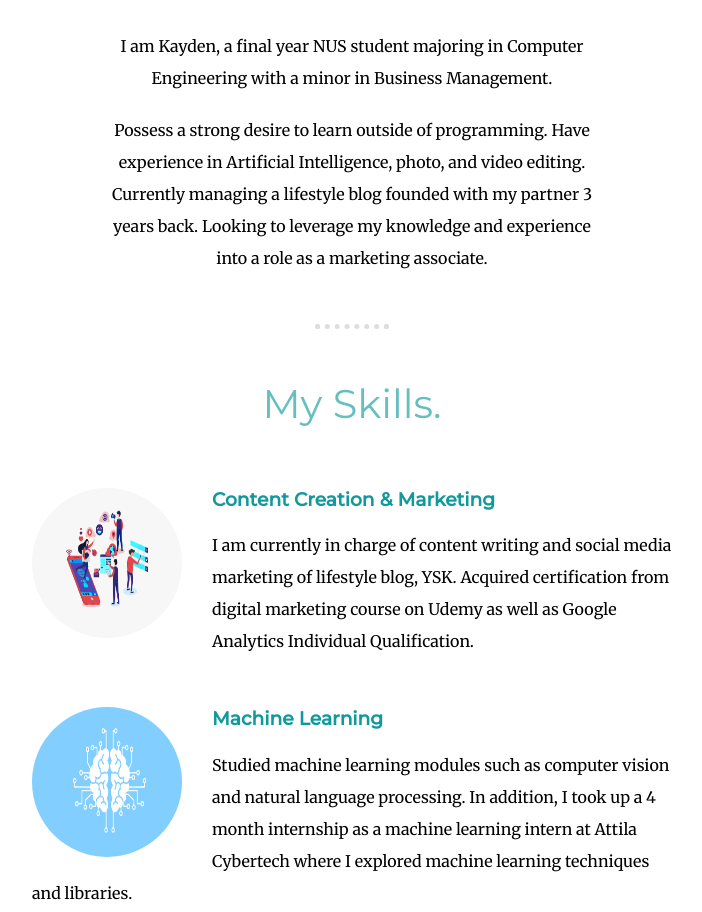
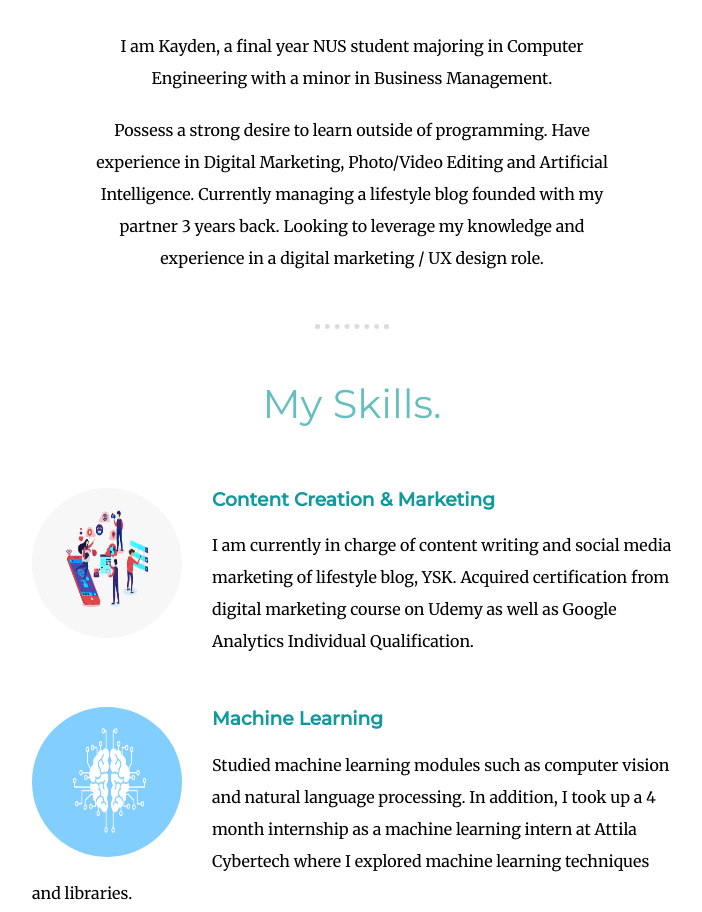
Before and after one commit to Shengkok/Resume, a plain HTML site: page docs/index.html in a window 1280 px wide. Shown: the part 1194-2106 px from the top of the page, without its empty margins (288-990 px from the left). Drawn offline with Linux system fonts and the light colour scheme.

Commit message:
Update index.html

```diff
--- a/docs/index.html
+++ b/docs/index.html
@@ -24,9 +24,9 @@
         <img src="images/Kayden-circle.png" alt="Kayden profile pic" class="profile-pic">
         <h2>Hello.</h2>
         <p class="intro">I am Kayden, a final year NUS student majoring in Computer Engineering with a minor in Business Management.</p> <br>
-        <p class = "intro">Possess a strong desire to learn outside of programming. Have experience in Artificial Intelligence, photo, and video editing.
+        <p class = "intro">Possess a strong desire to learn outside of programming. Have experience in Digital Marketing, Photo/Video Editing and Artificial Intelligence.
           Currently managing a lifestyle blog founded with my partner 3 years back.
-          Looking to leverage my knowledge and experience into a role as a marketing associate.</p>
+          Looking to leverage my knowledge and experience in a digital marketing / UX design role.</p>
       </div>
       <hr>
       <div class="skills">
```
